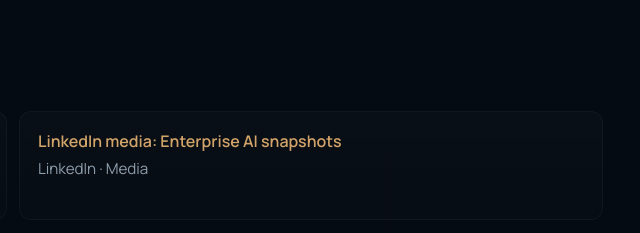
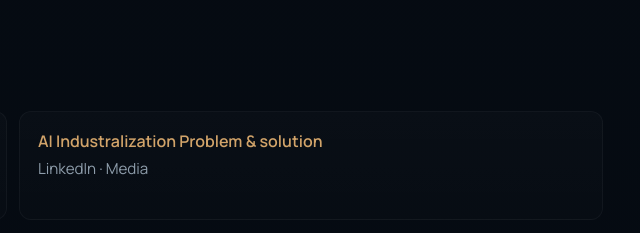
Before and after one commit to rabiesofany/rabieRQSCapital, a plain HTML site: page index.html in a window 1280 px wide. Shown: the part 6347-6580 px from the top of the page, 627-1267 px from the left. Drawn offline with Linux system fonts and the light colour scheme.

Commit message:
Rename article title: AI Industralization Problem & solution

```diff
--- a/index.html
+++ b/index.html
@@ -355,7 +355,7 @@
               <p>LinkedIn · Mar 2023</p>
             </article>
             <article class="article-card">
-              <a href="https://www.linkedin.com/in/rabiesofany/overlay/1774949900907/single-media-viewer/?profileId=ACoAAAJvxggBuTDn2mul3uFD9gRTA84pPQydFI4" target="_blank" rel="noopener noreferrer">LinkedIn media: Enterprise AI snapshots</a>
+              <a href="https://www.linkedin.com/in/rabiesofany/overlay/1774949900907/single-media-viewer/?profileId=ACoAAAJvxggBuTDn2mul3uFD9gRTA84pPQydFI4" target="_blank" rel="noopener noreferrer">AI Industralization Problem &amp; solution</a>
               <p>LinkedIn · Media</p>
             </article>
           </div>
```
